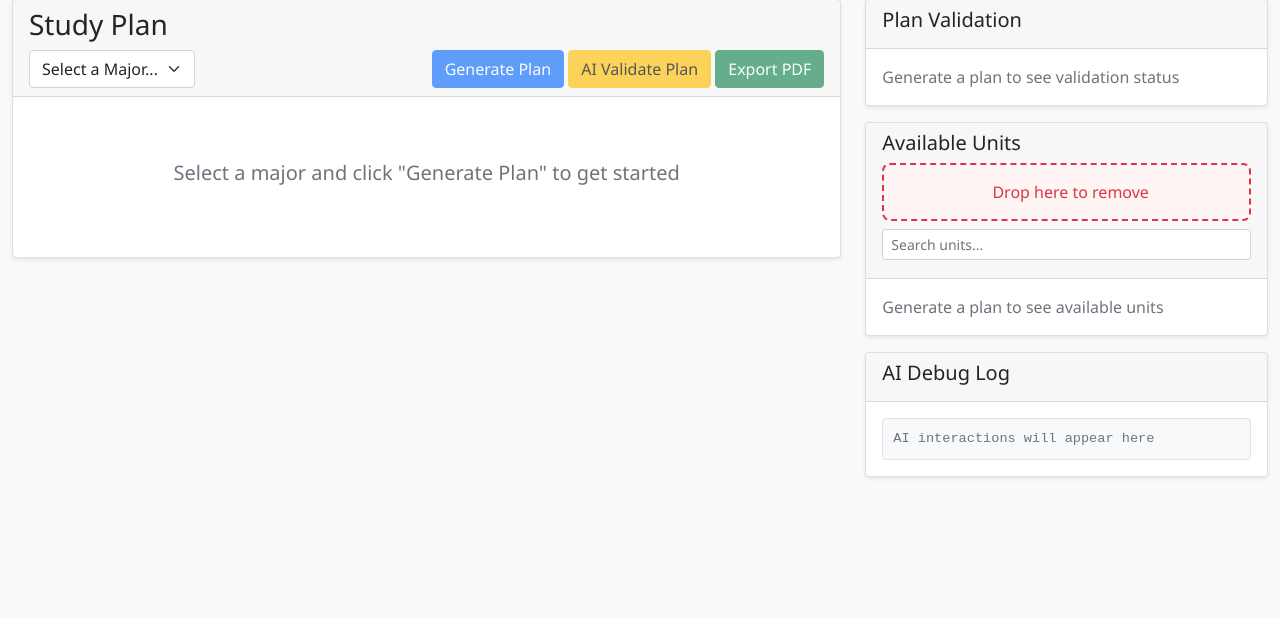
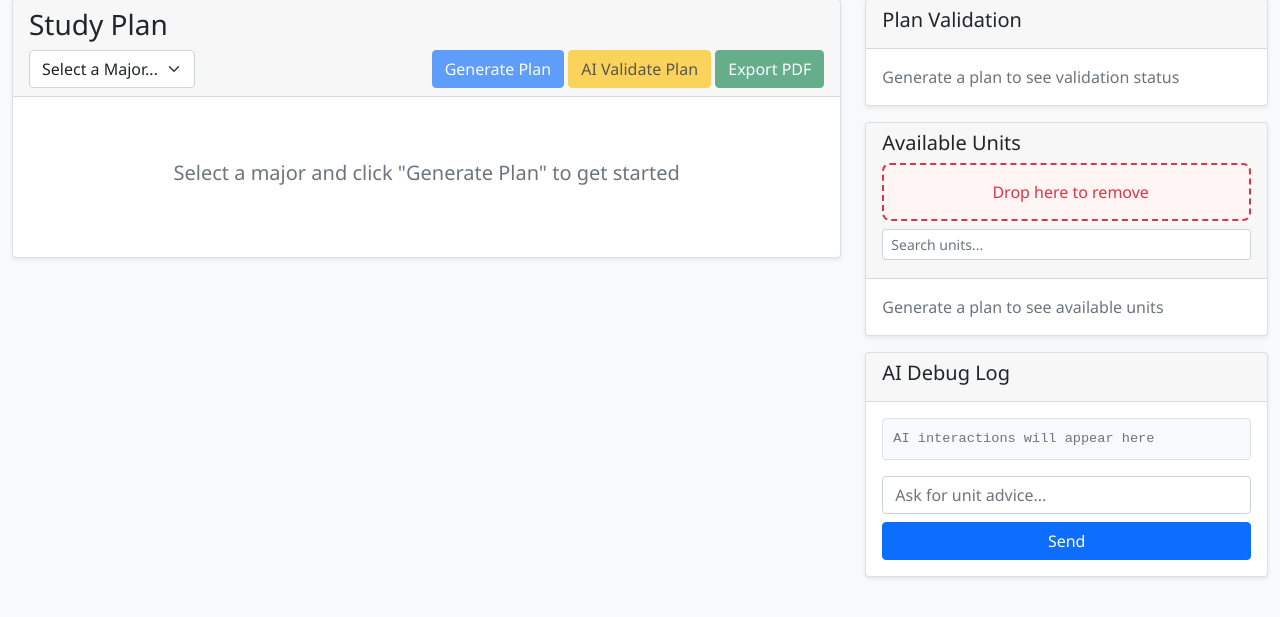
Before and after one commit to meiliyuri/AI-Study-Planner-Group8, a Flask app: page / in a window 1280 px wide. Shown: the part 81-698 px from the top of the page. Run offline with Flask 3, Linux system fonts and the light colour scheme; data that the repository does not hold is empty.

Commit message:
add chat
Removed duplicate AI status indicator span and added user input field with send button.

```diff
--- a/app/templates/index.html
+++ b/app/templates/index.html
@@ -15,9 +15,6 @@
                         <button id="generate-plan" class="btn btn-primary" disabled>Generate Plan</button>
                         <button id="ai-validate-plan" class="btn btn-warning" disabled title="Comprehensive AI quality analysis">
                             <i class="fas fa-robot"></i> AI Validate Plan
-                        <span id="ai-status-indicator"
-                              class="badge rounded-pill ms-2"
-                              style="display:none;"></span>
                         <span id="ai-status-indicator"
                               class="badge rounded-pill ms-2"
                               style="display:none;"></span>
@@ -153,6 +150,10 @@
                 <div id="debug-log" class="debug-output">
                     <div class="text-muted">AI interactions will appear here</div>
                 </div>
+                <div class="mt-3">
+                     <input type="text" id="ai-user-input" class="form-control" placeholder="Ask for unit advice...">
+                     <button id="ai-send-btn" class="btn btn-primary mt-2 w-100">Send</button>
+                </div>
             </div>
         </div>
     </div>
```
